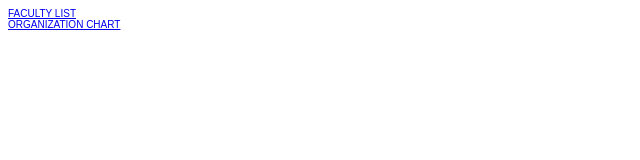
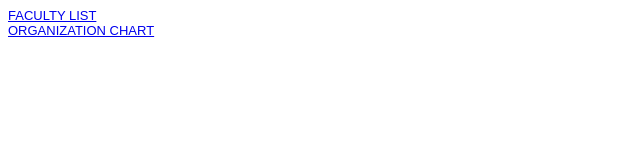
Before and after one commit to mjwarren/directory, a plain HTML site: page index.html in a window 1280 px wide. Shown: the whole page, without its empty margins (0-640 px from the left). Drawn offline with Linux system fonts and the light colour scheme.

Commit message:
Update index.html

```diff
--- a/index.html
+++ b/index.html
@@ -1,5 +1,5 @@
 <body>
-  <font face="arial"; font size="1">
+  <font face="arial"; font size="2">
     <a href="http://mjwarren.github.io/directory">FACULTY LIST</a><br>
     <a href="http://mjwarren.github.io/soshikizu">ORGANIZATION CHART</a></font>
 <p></p><div data-type="AwesomeTableView" data-viewID="-JvHj_j7_FZQfcsozUQ3"></div>
```
